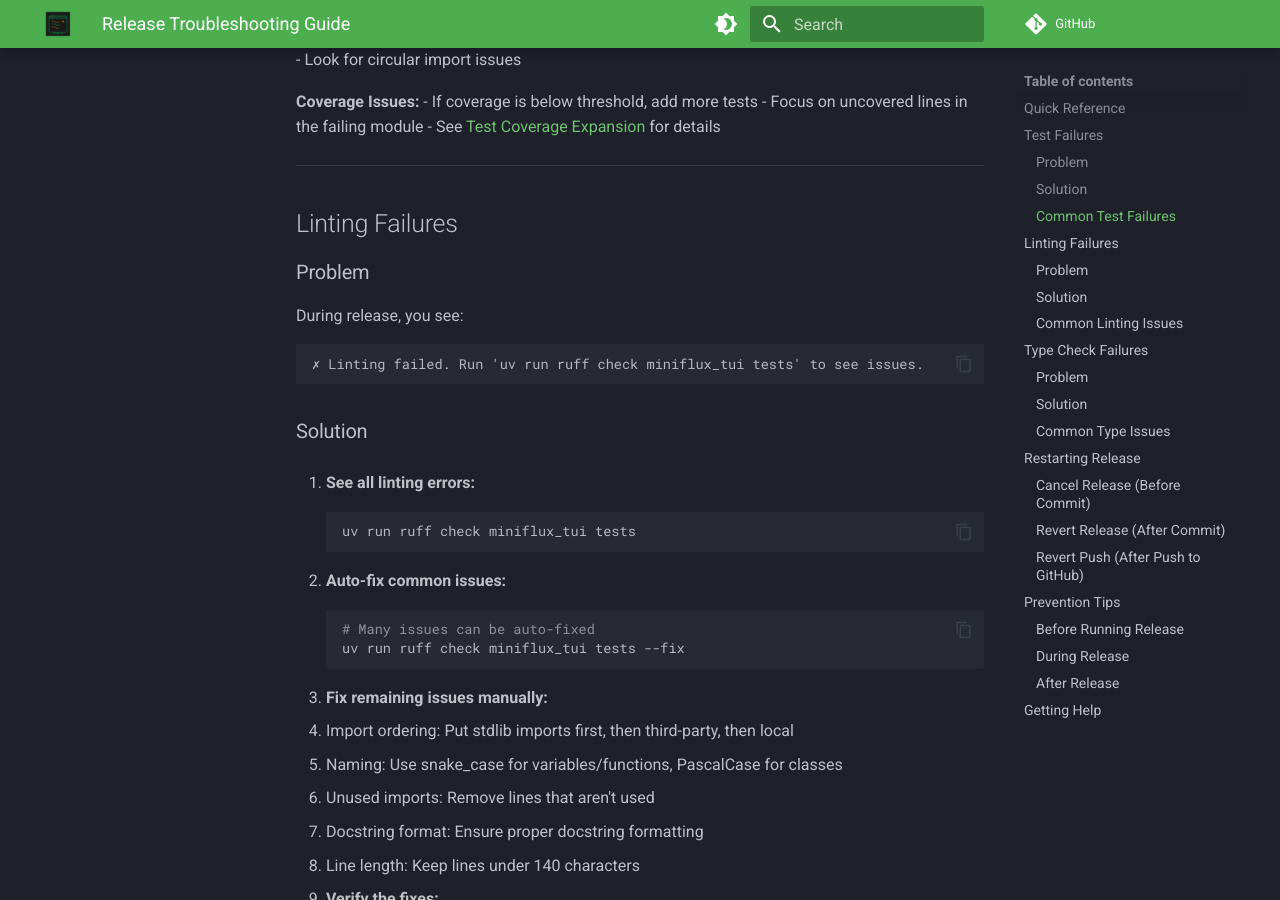
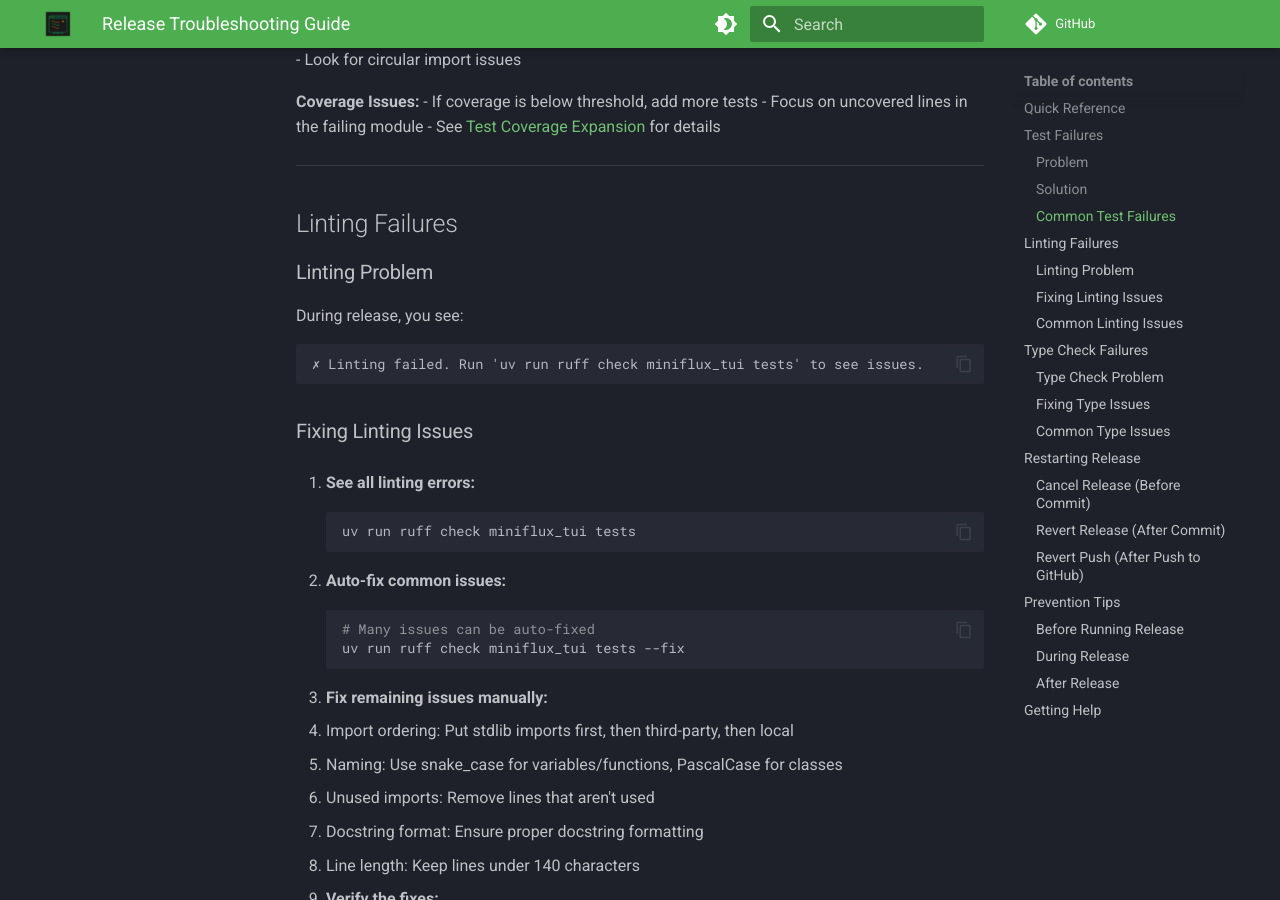
Before and after one commit to reuteras/miniflux-tui-py, an MkDocs documentation site: the page built from docs/RELEASE_TROUBLESHOOTING.md, in a window 1280 px wide and 900 px high, scrolled down 2003 px. Built offline with MkDocs 1.6.1 and Material for MkDocs 9.7.7, drawn with Linux system fonts in a browser that asks for light colours; comment, search, counter and statistics services are not loaded; some of the changed text lies outside the part shown.

Commit message:
fix: Resolve all remaining markdown linter errors
- Fix code language specifications in code blocks (MD040)
- Rename duplicate heading sections to be unique (MD024)
- Fix list indentation to comply with MD007 and EditorConfig requirements
- docs/api/screens.md: Add 'text' language to code block, rename duplicate headings
- docs/api/models.md: Rename duplicate 'Properties' heading to 'Feed Properties'
- docs/RELEASE_TROUBLESHOOTING.md: Rename Problem/Solution headings, fix all list indentation
- All markdown files now use consistent 2-space indentation per .editorconfig

These changes resolve all GitHub Actions Code Quality Checks markdown linting failures.

🤖 Generated with [Claude Code](https://claude.com/claude-code)

Co-Authored-By: Claude <noreply@anthropic.com>

````diff
--- a/docs/RELEASE_TROUBLESHOOTING.md
+++ b/docs/RELEASE_TROUBLESHOOTING.md
@@ -38,10 +38,10 @@ During release, you see:
 3. **Fix the issue:**
   - Edit the relevant source code or test file
   - Common issues:
-  - Logic bugs in features
-  - Missing type hints
-  - Incorrect mocks/fixtures
-  - Test isolation problems
+    - Logic bugs in features
+    - Missing type hints
+    - Incorrect mocks/fixtures
+    - Test isolation problems
 
 4. **Verify the fix:**
   ```bash
@@ -91,15 +91,15 @@ During release, you see:
 
 ## Linting Failures
 
-### Problem
+### Linting Problem
 
 During release, you see:
 
-```
+```text
 ✗ Linting failed. Run 'uv run ruff check miniflux_tui tests' to see issues.
 ```
 
-### Solution
+### Fixing Linting Issues
 
 1. **See all linting errors:**
   ```bash
@@ -181,15 +181,15 @@ subprocess.run(["git", "push", "origin", "main"])  # noqa: S603, S607
 
 ## Type Check Failures
 
-### Problem
+### Type Check Problem
 
 During release, you see:
 
-```
+```text
 ✗ Type checking failed. Run 'uv run pyright miniflux_tui tests' to see issues.
 ```
 
-### Solution
+### Fixing Type Issues
 
 1. **See all type errors:**
   ```bash
````
Also changed, not shown: CLAUDE.md (+8 -8 lines), docs/api/models.md (+1 -1 lines), docs/api/screens.md (+3 -3 lines), docs/contributing.md (+5 -5 lines).
